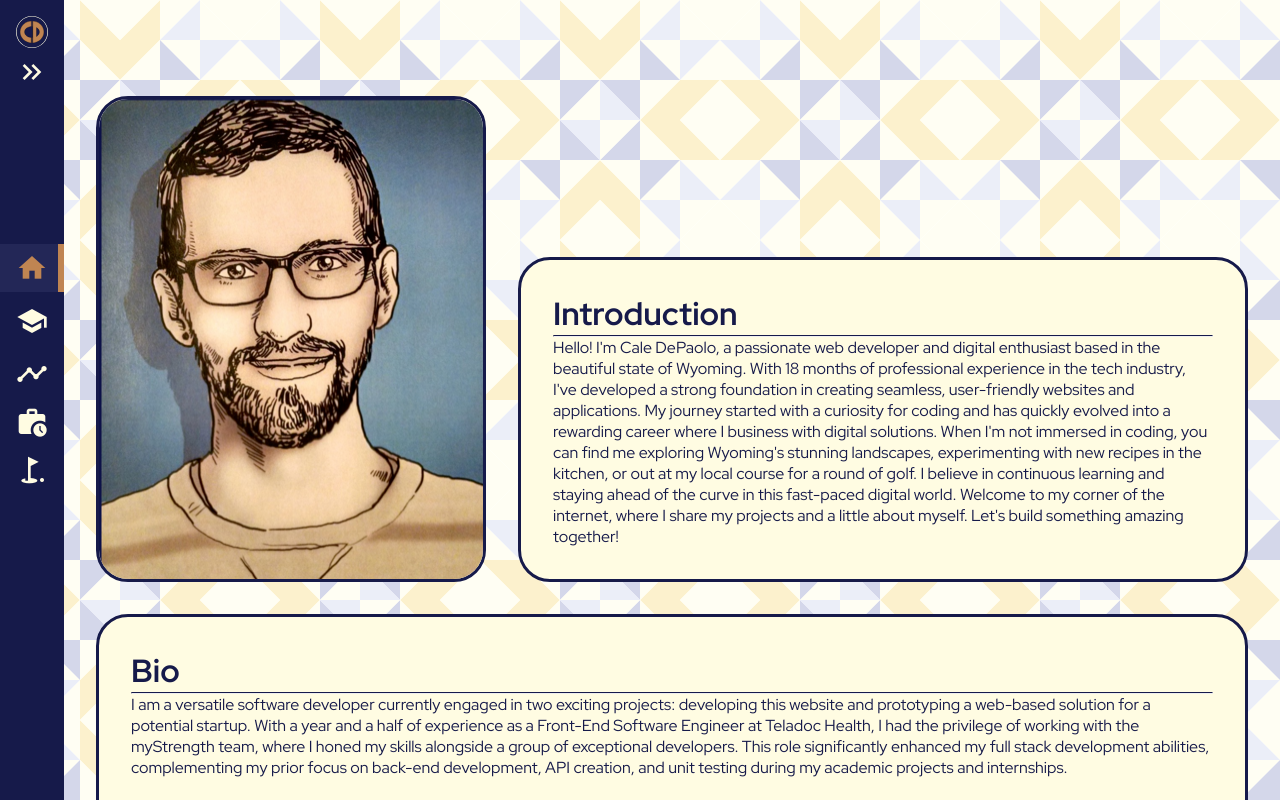
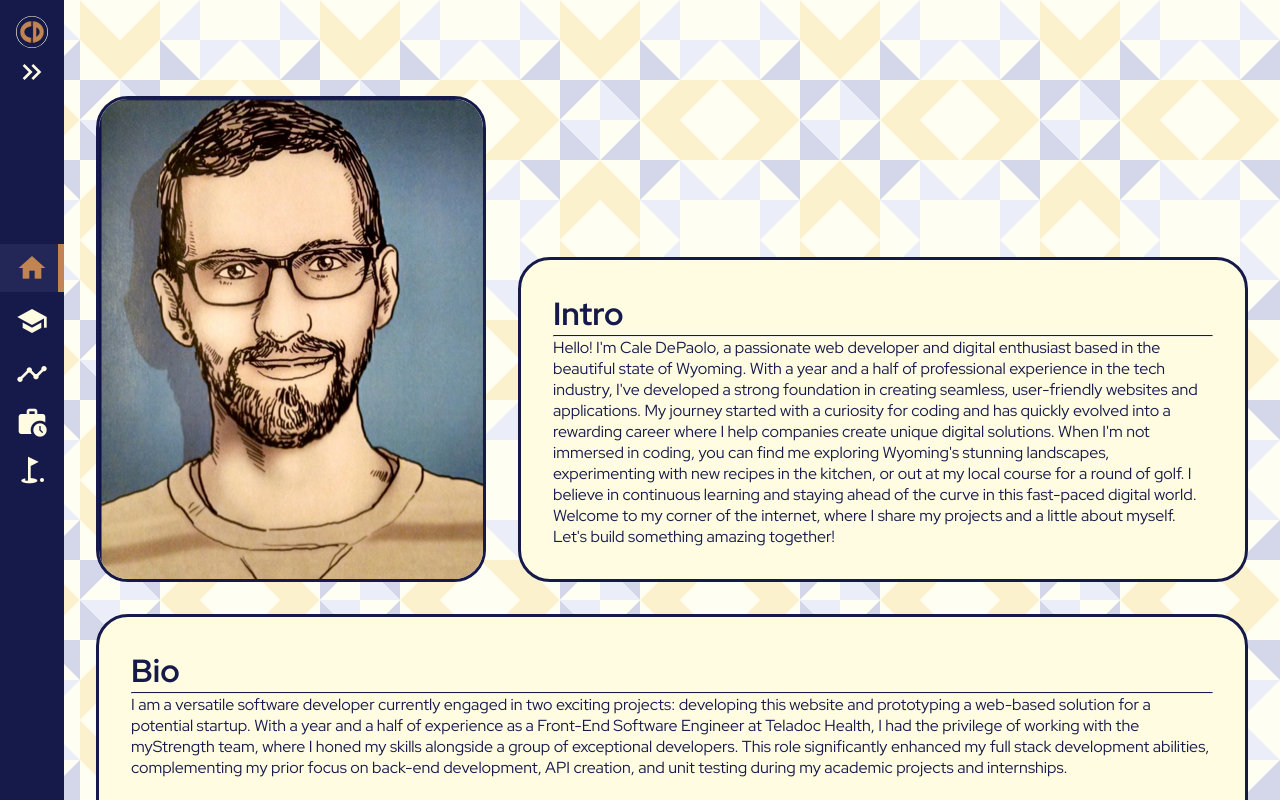
Before and after one commit to caledep/caledep.github.io, a Vue app: page / in a window 1280 px wide. Shown: the top 800 px of the page. Built offline with nearby package versions, Linux system fonts and the light colour scheme.

Commit message:
Minor typos and adjusting for consistency in wording.

```diff
--- a/src/views/Home.vue
+++ b/src/views/Home.vue
@@ -9,9 +9,9 @@
                 <img src="../../public/portrait_drawn_med.svg" class="image" alt="vue">
             </div>
             <div class="intro-block">
-                <h1>Introduction</h1>
+                <h1>Intro</h1>
                 <hr>
-                <p>Hello! I'm Cale DePaolo, a passionate web developer and digital enthusiast based in the beautiful state of Wyoming. With 18 months of professional experience in the tech industry, I've developed a strong foundation in creating seamless, user-friendly websites and applications. My journey started with a curiosity for coding and has quickly evolved into a rewarding career where I business with digital solutions. When I'm not immersed in coding, you can find me exploring Wyoming's stunning landscapes, experimenting with new recipes in the kitchen, or out at my local course for a round of golf. I believe in continuous learning and staying ahead of the curve in this fast-paced digital world. Welcome to my corner of the internet, where I share my projects and a little about myself. Let's build something amazing together!</p>
+                <p>Hello! I'm Cale DePaolo, a passionate web developer and digital enthusiast based in the beautiful state of Wyoming. With a year and a half of professional experience in the tech industry, I've developed a strong foundation in creating seamless, user-friendly websites and applications. My journey started with a curiosity for coding and has quickly evolved into a rewarding career where I help companies create unique digital solutions. When I'm not immersed in coding, you can find me exploring Wyoming's stunning landscapes, experimenting with new recipes in the kitchen, or out at my local course for a round of golf. I believe in continuous learning and staying ahead of the curve in this fast-paced digital world. Welcome to my corner of the internet, where I share my projects and a little about myself. Let's build something amazing together!</p>
             </div>
         </div>
 
```
